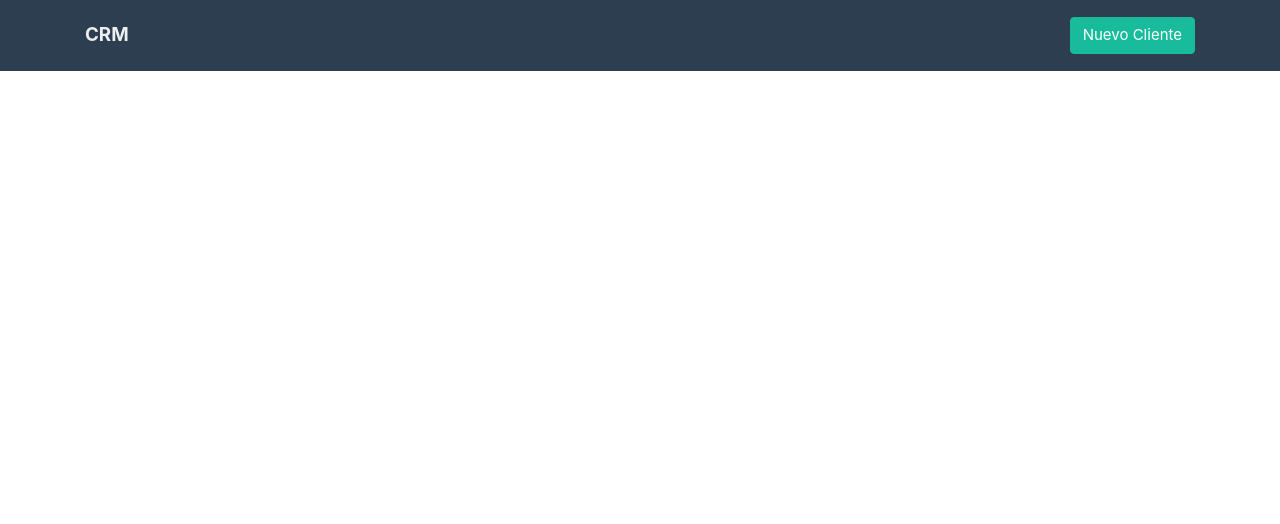
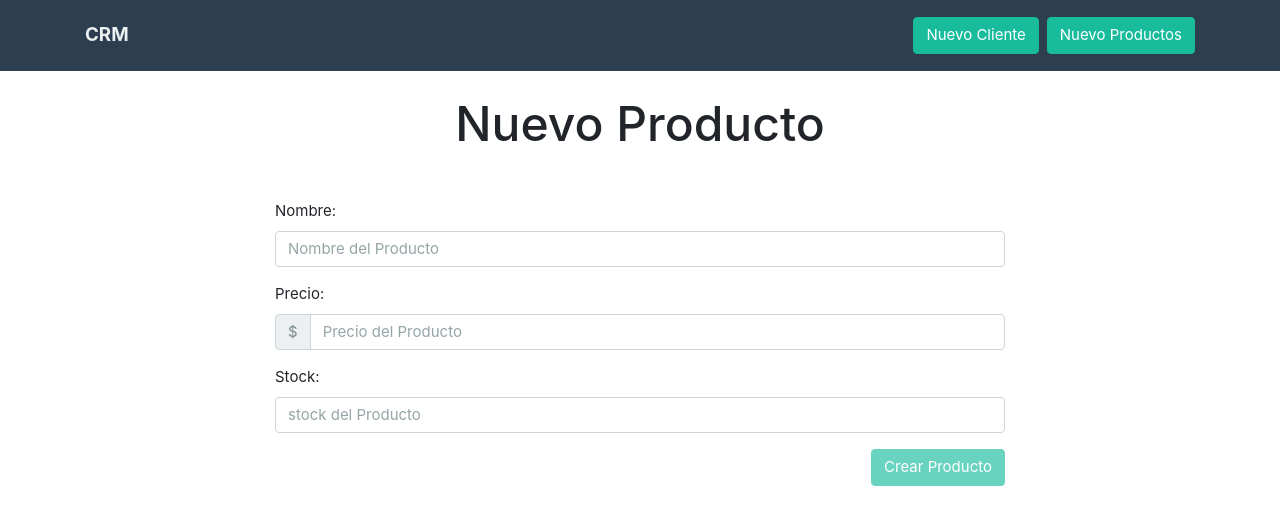
Before and after one commit to reyjach/proyecto-cliente, a React (Create React App) app: page /productos/nuevo in a window 1280 px wide. Shown: the top 524 px of the page. Built offline with nearby package versions, Linux system fonts and the light colour scheme.

Commit message:
se creo 3 carpetas layout,clientes,productos tambien se creo los componenetes de productos y el formulario del producto

```diff
--- a/src/App.js
+++ b/src/App.js
@@ -7,10 +7,12 @@ import { BrowserRouter as Router, Route, Switch } from 'react-router-dom';
 
 // importar componentes
 
-import Header from './Componentes/Header';
-import Clientes from './Componentes/Clientes';
-import EditarCliente from './Componentes/EditarCliente';
-import NuevoCliente from './Componentes/NuevoCliente';
+import Header from './Componentes/Layout/Header';
+import Clientes from './Componentes/Clientes/Clientes';
+import EditarCliente from './Componentes/Clientes/EditarCliente';
+import NuevoCliente from './Componentes/Clientes/NuevoCliente';
+
+import NuevoProducto from './Componentes/Productos/NuevoProducto';
 
 
 const client = new ApolloClient({
@@ -37,6 +39,7 @@ class App extends Component{
                 <Route exact path='/' component={Clientes}></Route>
                 <Route exact path='/cliente/editar/:id' component={EditarCliente}></Route>
                 <Route exact path='/cliente/nuevo' component={NuevoCliente}></Route>
+                <Route exact path='/productos/nuevo' component={NuevoProducto}></Route>
               </Switch>
             </div>
           </React.Fragment>
--- a/src/Componentes/Clientes.js
+++ b/src/Componentes/Clientes/Clientes.js
@@ -1,9 +1,9 @@
 import React,{Component} from 'react';
 import { Query, Mutation } from 'react-apollo';
-import { CLIENTES_QUERY } from '../queries/index';
-import { ELIMINAR_CLIENTE } from '../mutations/index';
+import { CLIENTES_QUERY } from '../../queries/index';
+import { ELIMINAR_CLIENTE } from '../../mutations/index';
 import { Link } from 'react-router-dom';
-import Paginador from './Paginador';
+import Paginador from '../Paginador';
 
 class Cliente extends Component {
 
--- a/src/Componentes/EditarCliente.js
+++ b/src/Componentes/Clientes/EditarCliente.js
@@ -1,5 +1,5 @@
 import React, { Component } from 'react';
-import { CLIENTE_QUERY } from '../queries/index';
+import { CLIENTE_QUERY } from '../../queries/index';
 import { Query } from 'react-apollo';
 import FormularioEditarCliente from './FormularioEditarCliente';
 
--- a/src/Componentes/FormularioEditarCliente.js
+++ b/src/Componentes/Clientes/FormularioEditarCliente.js
@@ -1,5 +1,5 @@
 import React, { Component } from 'react';
-import { ACTUALIZAR_CLIENTE } from '../mutations/index';
+import { ACTUALIZAR_CLIENTE } from '../../mutations/index';
 import { Mutation } from 'react-apollo';
 import { withRouter } from 'react-router-dom';
 
--- a/src/Componentes/NuevoCliente.js
+++ b/src/Componentes/Clientes/NuevoCliente.js
@@ -1,5 +1,5 @@
 import React, { Component } from 'react';
-import { NUEVO_CLIENTE } from '../mutations/index';
+import { NUEVO_CLIENTE } from '../../mutations/index';
 import { Mutation } from 'react-apollo';
 
 class NuevoCliente extends Component {
--- a/src/Componentes/Header.js
+++ b/src/Componentes/Layout/Header.js
@@ -14,8 +14,11 @@ const Header = () => (
             <div className="collapse navbar-collapse" id="navegacion">
                 <ul className="navbar-nav ml-auto text-right">
                     <li className="nav-item active">
-                        <Link to="/cliente/nuevo" className="btn btn-success">
+                        <Link to="/cliente/nuevo" className="btn btn-success mr-2">
                             Nuevo Cliente
+                        </Link>
+                        <Link to="/productos/nuevo" className="btn btn-success">
+                            Nuevo Productos
                         </Link>
                     </li>
                 </ul>
--- /dev/null
+++ b/src/Componentes/Productos/NuevoProducto.js
@@ -0,0 +1,119 @@
+import React, { Component } from 'react';
+import { NUEVO_PRODUCTO } from '../../mutations/index';
+import { Mutation } from 'react-apollo';
+
+class NuevoProducto extends Component {
+    state = {
+        nombre: '',
+        precio: '',
+        stock: ''
+     }
+
+    actualizarState = e => {
+        const {name,value} = e.target;
+
+        this.setState({
+            [name] : value
+        })
+    }
+
+    validarForm = () => {
+        const {nombre, precio, stock} = this.state;
+
+        const noValido = !nombre || !precio || !stock;
+
+        return noValido;
+    }
+
+    crearNuevoProducto = (e, nuevoProducto) => {
+
+        e.preventDefault();
+
+        //insertamos en la base de datos
+
+        nuevoProducto().then(data => {
+            console.log(data);
+        })
+
+    }
+
+    render() {
+
+        const { nombre, precio, stock } = this.state;
+
+        const input = {
+            nombre,
+            precio: Number(precio),
+            stock: Number(stock)
+        }
+
+        //console.log(input);
+
+        return (
+            <React.Fragment>
+                <h1 className="text-center mb-5">Nuevo Producto</h1>
+                <div className="row justify-content-center">
+                    <Mutation
+                        mutation={ NUEVO_PRODUCTO }
+                        variables={{input}}
+                    >
+                    {(nuevoProducto, {loading, error, data}) => {
+                        return (
+
+
+                        <form
+                            className="col-md-8"
+                            onSubmit={e => this.crearNuevoProducto(e, nuevoProducto)}
+                        >
+                            <div className="form-group">
+                                <label>Nombre:</label>
+                                <input
+                                    type="text"
+                                    name="nombre"
+                                    className="form-control"
+                                    placeholder="Nombre del Producto"
+                                    onChange={this.actualizarState}
+                                />
+                            </div>
+                            <div className="form-group">
+                                <label>Precio:</label>
+                                <div className="input-group">
+                                    <div className="input-group-prepend">
+                                        <div className="input-group-text">$</div>
+                                    </div>
+                                    <input
+                                        type="number"
+                                        name="precio"
+                                        className="form-control"
+                                        placeholder="Precio del Producto"
+                                        onChange={this.actualizarState}
+                                    />
+                                </div>
+                            </div>
+                            <div className="form-group">
+                                <label>Stock:</label>
+                                <input
+                                    type="number"
+                                    name="stock"
+                                    className="form-control"
+                                    placeholder="stock del Producto"
+                                    onChange={this.actualizarState}
+                                />
+                            </div>
+                            <button
+                                disabled={ this.validarForm() }
+                                type="submit"
+                                className="btn btn-success float-right">
+                                    Crear Producto
+                            </button>
+                        </form>
+                        )
+                    }}
+                    </Mutation>
+                </div>
+            </React.Fragment>
+         );
+    }
+}
+
+export default NuevoProducto;
--- a/src/mutations/index.js
+++ b/src/mutations/index.js
@@ -32,3 +32,11 @@ export const ELIMINAR_CLIENTE = gql `
     eliminarCliente(id:$id)
     }
 `;
+
+export const NUEVO_PRODUCTO = gql `
+    mutation nuevoProducto($input: ProductoInput){
+        nuevoProducto(input: $input){
+            nombre
+        }
+    }
+`;
```
Also changed, not shown: src/Componentes/Productos/EditarProducto.js (added), src/Componentes/Productos/FormularioProducto.js (added), src/Componentes/Productos/Productos.js (added), 1 other file (tests, documents, lock files or other folders).
